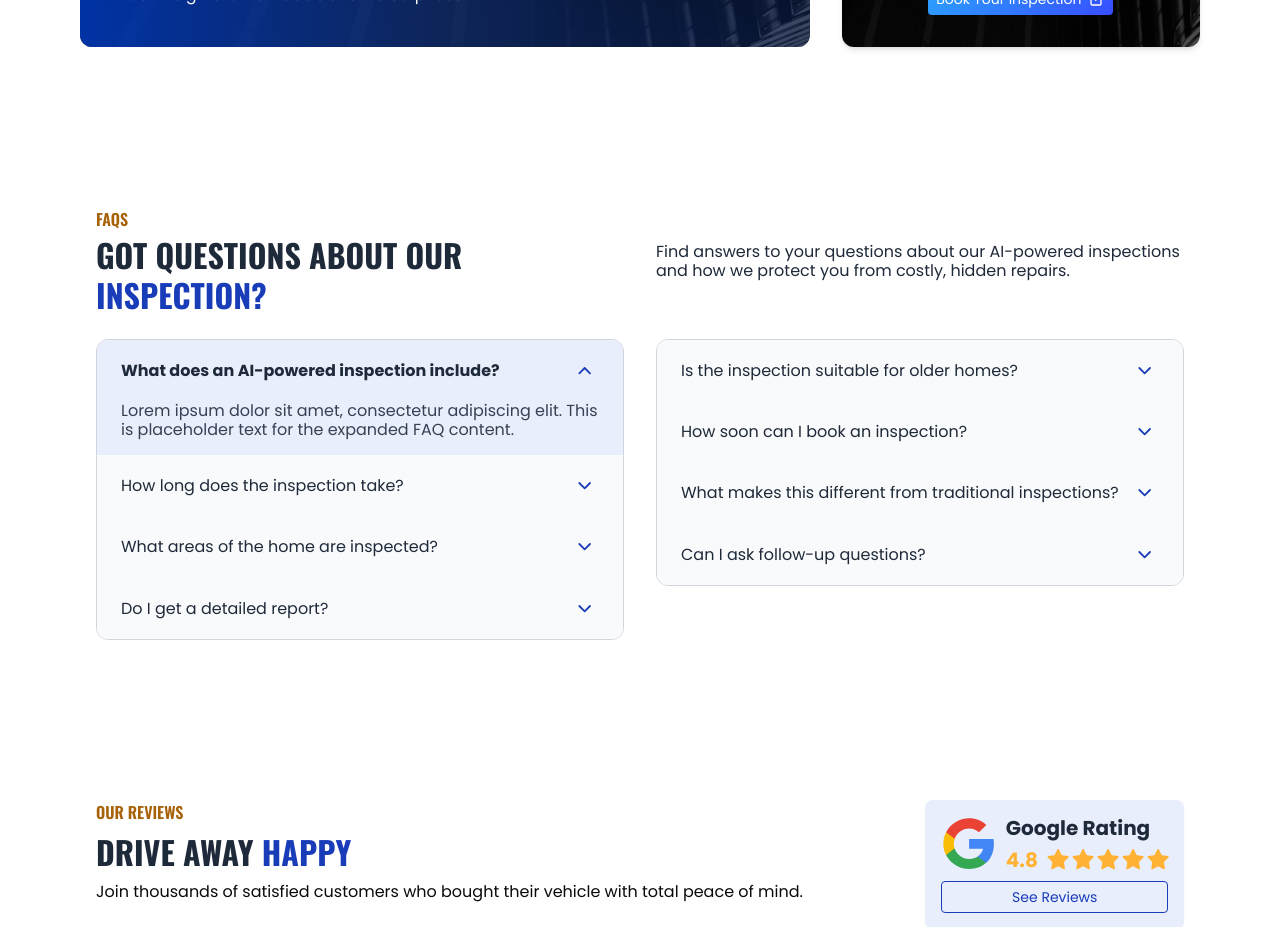
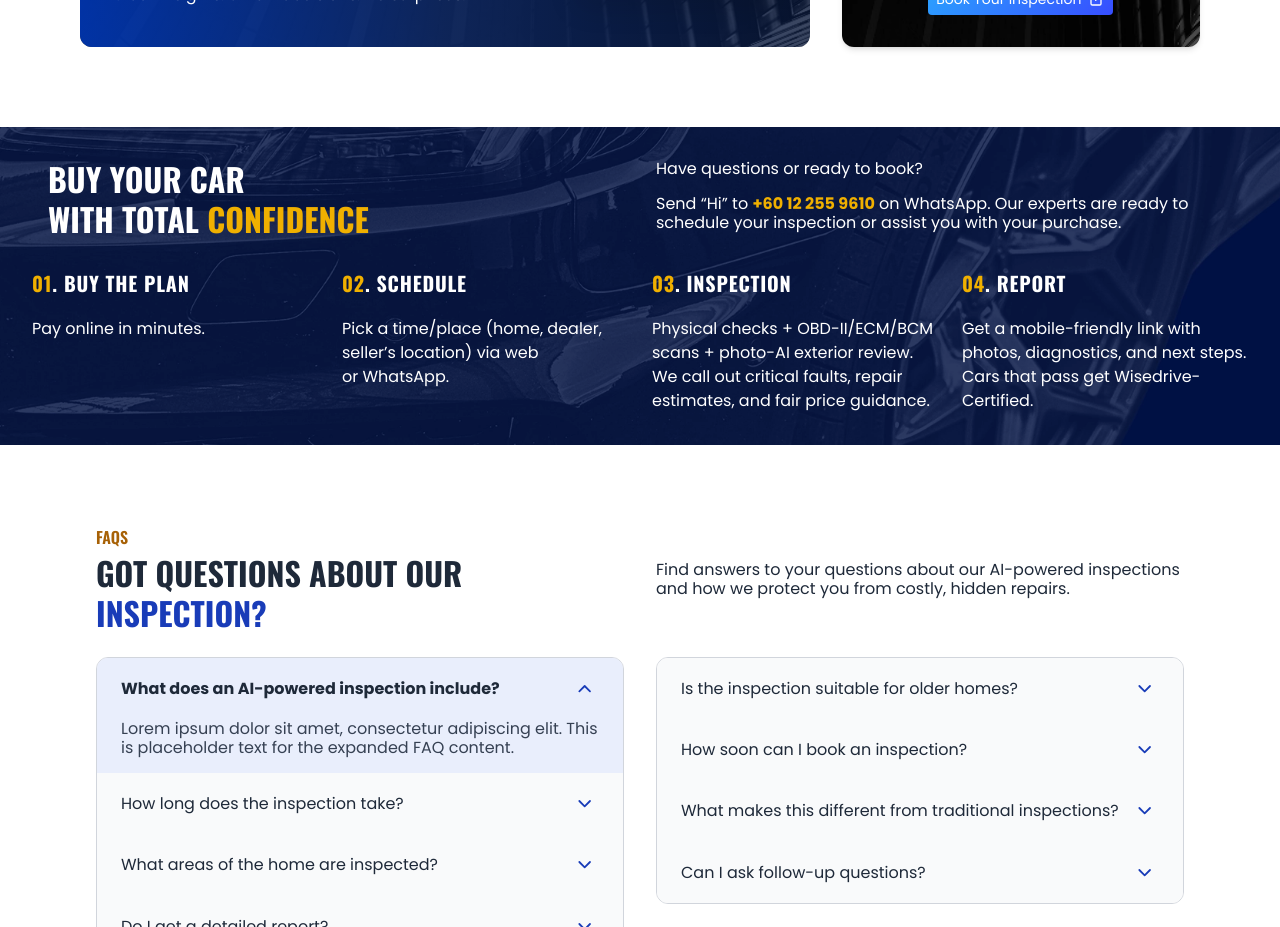
Before and after one commit to gochuicod/wisedrive, a Next.js app: page /1 in a window 1280 px wide. Shown: the part 2620-3547 px from the top of the page. Built offline with nearby package versions, Linux system fonts and the light colour scheme.

Commit message:
ui(section): added the initial layout for the Steps section

```diff
--- a/app/[locale]/component-showcase/page.tsx
+++ b/app/[locale]/component-showcase/page.tsx
@@ -8,6 +8,7 @@ import { HighlightedHeading, Highlight } from '@/components/HighlightedHeading';
 import { FunnelCard } from '@/components/FunnelCard';
 import { GoogleRatingCard } from '@/components/GoogleRatingCard';
 import { ReviewCard } from '@/components/ReviewCard';
+import { StepCard } from '@/components/StepCard';
 
 import Image from 'next/image';
 
@@ -437,6 +438,33 @@ const ComponentShowcase = () => {
               reviewDate="Sept 12, 2025"
             />
           </div>
+        </div>
+      </div>
+
+      {/* =========================================
+          SECTION 8: PROCESS STEPS (Dark Mode)
+      ========================================= */}
+
+      <div className="mb-12 p-8 bg-gray-900 rounded-xl shadow-sm border border-gray-800">
+        <h2 className="text-xl font-bold mb-10 text-white border-b border-gray-700 pb-2">Process Step Cards</h2>
+
+        <div className="flex flex-wrap items-start justify-center gap-12">
+
+          {/* Step 1 */}
+          <StepCard heading="01. DISCOVERY">
+            <p>We analyze market trends and identify the best value vehicles currently available.</p>
+          </StepCard>
+
+          {/* Step 2 */}
+          <StepCard heading="02. VETTING">
+            <p>Our team verifies the service history and ensures the documentation is authentic.</p>
+          </StepCard>
+
+          {/* Step 3 (From your Figma Data) */}
+          <StepCard heading="03. INSPECTION">
+            <p>Physical checks + OBD-II/ECM/BCM scans + photo-AI exterior review.</p>
+            <p>We call out critical faults, repair estimates, and fair price guidance.</p>
+          </StepCard>
 
         </div>
       </div>
--- a/app/[locale]/page.tsx
+++ b/app/[locale]/page.tsx
@@ -6,6 +6,7 @@ import Hero from '@/components/sections/Hero';
 import FAQSection from '@/components/sections/faq/FAQSection';
 import Reviews from '@/components/sections/reviews/Reviews';
 import Advantage from '@/components/sections/advantage/Advantage';
+import Steps from '@/components/sections/steps/Steps';
 
 export default function HomePage() {
   return (
@@ -15,6 +16,7 @@ export default function HomePage() {
       <Advantage />
       <Highlights />
       <CTA1 />
+      <Steps />
       <FAQSection />
       <Reviews />
       <CTA2 />
--- /dev/null
+++ b/components/StepCard.tsx
@@ -0,0 +1,26 @@
+import React from "react";
+import { BaseStepCard } from "@/styles/stepcard";
+
+// --- Definition Types ---
+export interface StepCardProps extends React.HTMLAttributes<HTMLDivElement> {
+  heading: string;
+  children: React.ReactNode;
+}
+
+// --- Component ---
+export const StepCard: React.FC<StepCardProps> = ({
+  heading,
+  children,
+  className,
+  ...props
+}) => {
+  return (
+    <BaseStepCard
+      heading={heading}
+      className={className}
+      {...props}
+    >
+      {children}
+    </BaseStepCard>
+  );
+};
--- /dev/null
+++ b/components/sections/steps/Steps.tsx
@@ -0,0 +1,61 @@
+import { HighlightedHeading, Highlight } from "@/components/HighlightedHeading";
+import { StepCard } from "@/components/StepCard";
+
+export const Steps = () => {
+  return (
+    <section
+      className="w-full flex flex-col px-tight lg:py-tight py-relaxed mx-auto items-center justify-center bg-cover bg-center"
+      style={{ backgroundImage: "url(/stepsSection/wisedrive-steps-section.webp)" }}
+    >
+      {/* Outer container */}
+      <div className="w-full max-w-[1248px] flex flex-col items-center justify-center gap-6 px-4">
+               {/* Heading */}
+                <div className="w-full flex flex-col md:flex-row gap-8">
+                 {/* Left Wrapper - Badge & Heading */}
+                  <div className="flex-1 flex flex-col md:items-start items-center gap-1 flex-grow">
+                    <HighlightedHeading className="text-h4 font-heading font-bold text-center md:text-left text-white">
+                      Buy Your Car <br/> With Total <Highlight className="text-accent-500" >Confidence</Highlight>
+                    </HighlightedHeading>
+                  </div>
+
+                  {/* Right Wrapper - Subtitle */}
+                  <div className="flex-1 flex flex-col md:items-start items-center flex-grow text-center md:text-left gap-4">
+                    <p className="font-poppins text-[16px] text-white leading-[19px]">
+                      Have questions or ready to book?
+                    </p>
+                     <p className="font-poppins text-[16px] text-white leading-[19px]">
+                      Send “Hi” to <span className="text-accent-500 font-bold">+60 12 255 9610</span> on WhatsApp. Our experts are ready to schedule your inspection or assist you with your purchase.
+                    </p>
+                  </div>
+                </div>
+      </div>
+
+      <div className="flex flex-wrap md:flex-row items-start justify-center gap-6 mt-8 w-full mx-auto md:flex-nowrap">
+          {/* Step 1 */}
+          <StepCard heading="01. Buy the Plan">
+            <p>Pay online in minutes.</p>
+          </StepCard>
+
+          {/* Step 2 */}
+          <StepCard heading="02. Schedule">
+            <p>Pick a time/place (home, dealer, seller’s location) via web or WhatsApp.</p>
+          </StepCard>
+
+          {/* Step 3 (From your Figma Data) */}
+          <StepCard heading="03. Inspection">
+            <p>Physical checks + OBD-II/ECM/BCM scans + photo-AI exterior review.</p>
+            <p>We call out critical faults, repair estimates, and fair price guidance.</p>
+          </StepCard>
+
+         {/* Step 3 (From your Figma Data) */}
+          <StepCard heading="04. Report">
+            <p>Get a mobile-friendly link with photos, diagnostics, and next steps. Cars that pass get Wisedrive-Certified.</p>
+          </StepCard>
+
+
+      </div>
+    </section>
+  );
+};
+
+export default Steps;
--- /dev/null
+++ b/styles/stepcard.tsx
@@ -0,0 +1,46 @@
+import React from "react";
+
+// --- Styling Types ---
+interface BaseStepCardProps extends React.HTMLAttributes<HTMLDivElement> {
+  heading: string;
+  children: React.ReactNode;
+}
+
+// --- Style Definitions ---
+
+// Container:
+// Flex Col, Gap 20px (gap-5), Width 288px
+const containerBase = "flex flex-col items-start gap-5 w-[288px] max-w-[288px]";
+
+const headingBase = "font-bold text-[20px] leading-[24px] tracking-[0.04em] uppercase";
+const headingNumber = "text-accent-500 font-bold text-[20px] leading-[24px] tracking-[0.04em] uppercase font-heading";
+const headingText = "text-white font-heading";
+const contentBase = "font-body font-normal text-body text-white ";
+
+// --- Base Component ---
+export const BaseStepCard: React.FC<BaseStepCardProps> = ({
+  heading,
+  children,
+  className = "",
+  ...props
+}) => {
+  // Split heading into number and text
+  const headingParts = heading.split('. ');
+  const number = headingParts[0]; // e.g., "01"
+  const text = headingParts.slice(1).join('. '); // e.g., "DISCOVERY"
+
+  return (
+    <div className={`${containerBase} ${className}`} {...props}>
+      {/* Heading with separate number and text styling */}
+      <h6 className={headingBase}>
+        <span className={headingNumber}>{number}</span>
+        <span className={headingText}>. {text}</span>
+      </h6>
+
+      {/* Content Area */}
+      <div className={contentBase}>
+        {children}
+      </div>
+    </div>
+  );
+};
```
Also changed, not shown: public/stepsSection/wisedrive-steps-section.webp (added).
